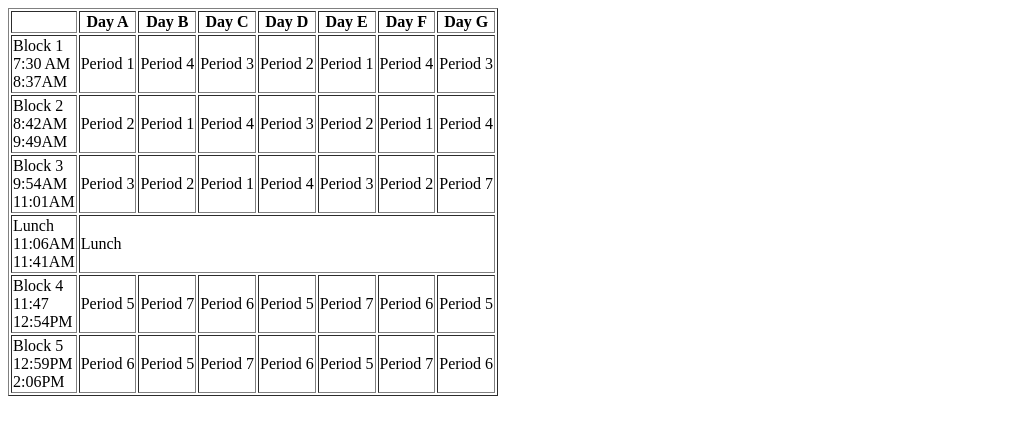
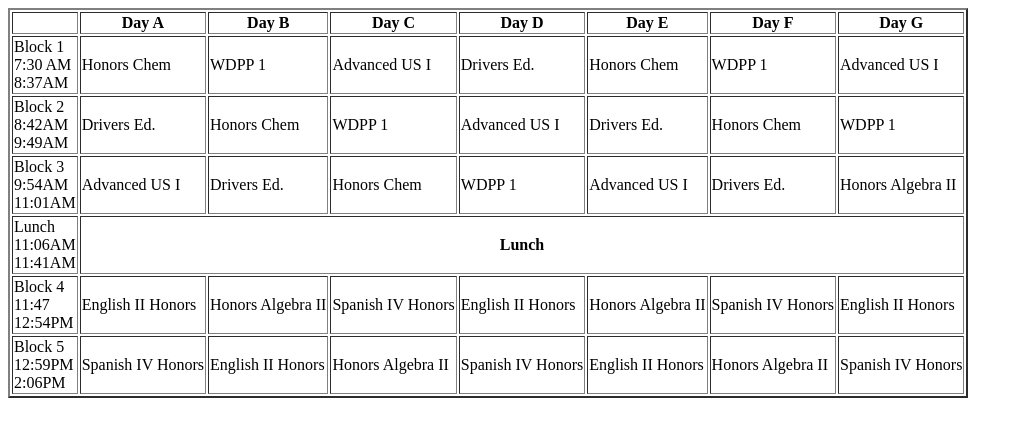
Before and after one commit to va13ri3/School-Schedule-Project, a plain HTML site: page index.html in a window 1280 px wide. Shown: the whole page, without its empty margins (0-1023 px from the left). Drawn offline with Linux system fonts and the light colour scheme.

Commit message:
modified:   index.html

```diff
--- a/index.html
+++ b/index.html
@@ -6,7 +6,7 @@
     <title>School Schedule Project</title>
 </head>
 <body>
-    <table border="1">
+    <table border="2">
         <thead>
         <tr>
           <th scope="col"></th>
@@ -22,57 +22,57 @@
         </tr>
         <tr>
           <td>Block 1<br> 7:30 AM<br>8:37AM</td>
-          <td colspan="2">Period 1</td>
-          <td colspan="2">Period 4</td>
-          <td colspan="2">Period 3</td>
-          <td colspan="2">Period 2</td>
-          <td colspan="2">Period 1</td>
-          <td colspan="2">Period 4</td>
-          <td colspan="2">Period 3</td>
+          <td colspan="2">Honors Chem</td>
+          <td colspan="2">WDPP 1</td>
+          <td colspan="2">Advanced US I</td>
+          <td colspan="2">Drivers Ed.</td>
+          <td colspan="2">Honors Chem</td>
+          <td colspan="2">WDPP 1</td>
+          <td colspan="2">Advanced US I</td>
         </tr>
         <tr>
         <td>Block 2<br> 8:42AM<br>9:49AM</td>
-        <td colspan="2">Period 2</td>
-        <td colspan="2">Period 1</td>
-        <td colspan="2">Period 4</td>
-        <td colspan="2">Period 3</td>
-        <td colspan="2">Period 2</td>
-        <td colspan="2">Period 1</td>
-        <td colspan="2">Period 4</td>
+        <td colspan="2">Drivers Ed.</td>
+        <td colspan="2">Honors Chem</td>
+        <td colspan="2">WDPP 1</td>
+        <td colspan="2">Advanced US I</td>
+        <td colspan="2">Drivers Ed.</td>
+        <td colspan="2">Honors Chem</td>
+        <td colspan="2">WDPP 1</td>
       </tr>
       <tr>
         <td>Block 3<br>9:54AM<br>11:01AM</td>
-        <td colspan="2">Period 3</td>
-        <td colspan="2">Period 2</td>
-        <td colspan="2">Period 1</td>
-        <td colspan="2">Period 4</td>
-        <td colspan="2">Period 3</td>
-        <td colspan="2">Period 2</td>
-        <td colspan="2">Period 7</td>
+        <td colspan="2">Advanced US I</td>
+        <td colspan="2">Drivers Ed.</td>
+        <td colspan="2">Honors Chem</td>
+        <td colspan="2">WDPP 1</td>
+        <td colspan="2">Advanced US I</td>
+        <td colspan="2">Drivers Ed.</td>
+        <td colspan="2">Honors Algebra II</td>
       </tr>
       <tr>
         <td>Lunch<br>11:06AM<br>11:41AM</td>
-        <td colspan="14">Lunch</td>
+        <td colspan="14"><center><strong>Lunch</strong></center></td>
       </tr>
       <tr>
         <td>Block 4<br>11:47<br>12:54PM</td>
-        <td colspan="2">Period 5</td>
-        <td colspan="2">Period 7</td>
-        <td colspan="2">Period 6</td>
-        <td colspan="2">Period 5</td>
-        <td colspan="2">Period 7</td>
-        <td colspan="2">Period 6</td>
-        <td colspan="2">Period 5</td>
+        <td colspan="2">English II Honors</td>
+        <td colspan="2">Honors Algebra II</td>
+        <td colspan="2">Spanish IV Honors</td>
+        <td colspan="2">English II Honors</td>
+        <td colspan="2">Honors Algebra II</td>
+        <td colspan="2">Spanish IV Honors</td>
+        <td colspan="2">English II Honors</td>
       </tr>
       <tr>
         <td>Block 5<br>12:59PM<br>2:06PM</td>
-        <td colspan="2">Period 6</td>
-        <td colspan="2">Period 5</td>
-        <td colspan="2">Period 7</td>
-        <td colspan="2">Period 6</td>
-        <td colspan="2">Period 5</td>
-        <td colspan="2">Period 7</td>
-        <td colspan="2">Period 6</td>
+        <td colspan="2">Spanish IV Honors</td>
+        <td colspan="2">English II Honors</td>
+        <td colspan="2">Honors Algebra II</td>
+        <td colspan="2">Spanish IV Honors</td>
+        <td colspan="2">English II Honors</td>
+        <td colspan="2">Honors Algebra II</td>
+        <td colspan="2">Spanish IV Honors</td>
       </tr>
       </tbody>
       </table>
```
